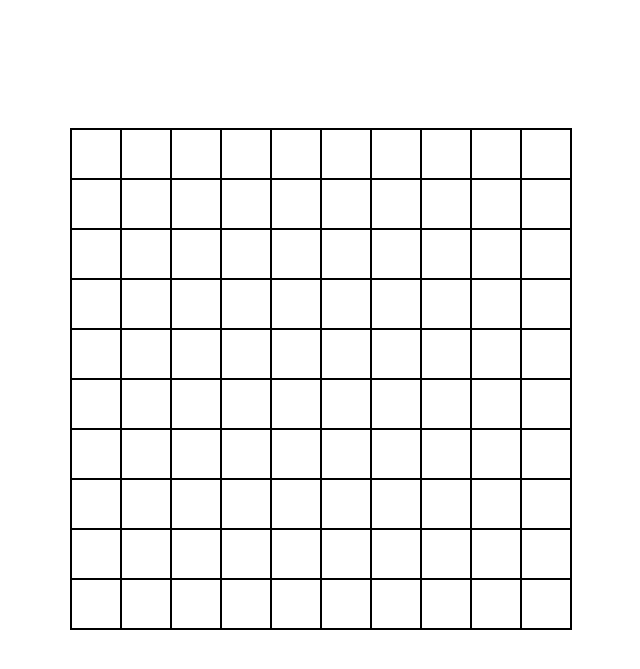
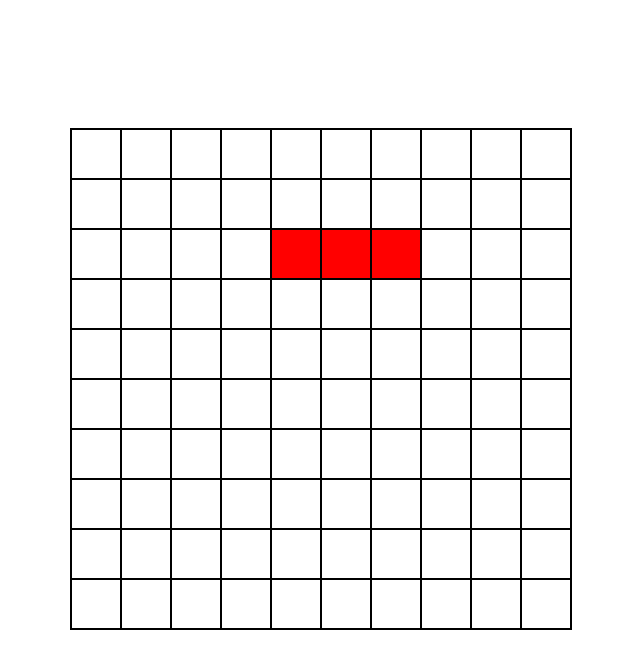
Before and after one commit to nelrnd/battleship-game, a website with bundled scripts: page index.html in a window 1280 px wide. Shown: the part 61-730 px from the top of the page, without its empty margins (319-959 px from the left). Built offline with nearby package versions, Linux system fonts and the light colour scheme.

Commit message:
Create createSquareElem and createShipElem dom methods

```diff
--- a/index.js
+++ b/index.js
@@ -1,6 +1,15 @@
 import { Gameboard } from './modules/gameboard.js';
-import { createGameboardElem, displayGameboardElem } from './modules/dom.js';
+import {
+  createShipElem,
+  createGameboardElem,
+  displayGameboardElem,
+} from './modules/dom.js';
+import { Ship } from './modules/ship.js';
 
 const gameboard = new Gameboard();
+const ship = new Ship(3);
+gameboard.placeShip(ship, 4, 2);
+
 const gameboardElem = createGameboardElem(gameboard);
+
 displayGameboardElem(gameboardElem);
--- a/modules/dom.js
+++ b/modules/dom.js
@@ -1,13 +1,55 @@
 const pageContent = document.querySelector('#content');
+
+function createSquareElem() {
+  const squareElem = document.createElement('div');
+  squareElem.className = 'square';
+  return squareElem;
+}
+
+export function createShipElem(ship) {
+  const shipElem = document.createElement('div');
+  shipElem.className = 'ship';
+
+  for (let i = 0; i < ship.length; i++) {
+    const squareElem = createSquareElem();
+    shipElem.appendChild(squareElem);
+  }
+
+  if (ship.dir === 'h') {
+    shipElem.style.gridTemplateColumns = `repeat(${ship.length}, var(--square-size))`;
+  } else if (ship.dir === 'v') {
+    shipElem.style.gridTemplateRows = `repeat(${ship.length}, var(--square-size))`;
+  }
+
+  if (ship.x && ship.y) {
+    shipElem.style.top = `calc(var(--square-size) * ${ship.y})`;
+    shipElem.style.left = `calc(var(--square-size) * ${ship.x})`;
+  }
+
+  return shipElem;
+}
 
 export function createGameboardElem(gameboard) {
   const gameboardElem = document.createElement('div');
+  const squaresWrapper = document.createElement('div');
+  const shipsWrapper = document.createElement('div');
   gameboardElem.className = 'gameboard';
+  squaresWrapper.className = 'grid';
+  shipsWrapper.className = 'ships';
+
   for (const square of gameboard.grid) {
-    const squareElem = document.createElement('div');
-    squareElem.className = 'square';
-    gameboardElem.appendChild(squareElem);
+    const squareElem = createSquareElem();
+    squaresWrapper.appendChild(squareElem);
   }
+
+  for (const ship of gameboard.placedShips) {
+    const shipElem = createShipElem(ship);
+    shipsWrapper.appendChild(shipElem);
+  }
+
+  gameboardElem.appendChild(squaresWrapper);
+  gameboardElem.appendChild(shipsWrapper);
+
   return gameboardElem;
 }
 
--- a/style.css
+++ b/style.css
@@ -1,6 +1,10 @@
 :root {
   --gameboard-size: 500px;
   --square-size: calc(var(--gameboard-size) / 10);
+}
+
+* {
+  box-sizing: border-box;
 }
 
 html,
@@ -27,7 +31,14 @@ h1 {
 .gameboard {
   width: var(--gameboard-size);
   height: var(--gameboard-size);
-  border: solid 1px black;
+  outline: solid 1px black;
+
+  position: relative;
+}
+
+.grid {
+  width: 100%;
+  height: 100%;
 
   display: grid;
   grid-template-columns: repeat(10, 1fr);
@@ -35,5 +46,21 @@ h1 {
 }
 
 .square {
+  width: var(--square-size);
+  height: var(--square-size);
   border: solid 1px black;
 }
+
+.ships {
+  width: 100%;
+  height: 100%;
+  position: absolute;
+  top: 0;
+}
+.ship {
+  position: absolute;
+  background-color: red;
+  outline: solid 1px black;
+
+  display: grid;
+}
```
